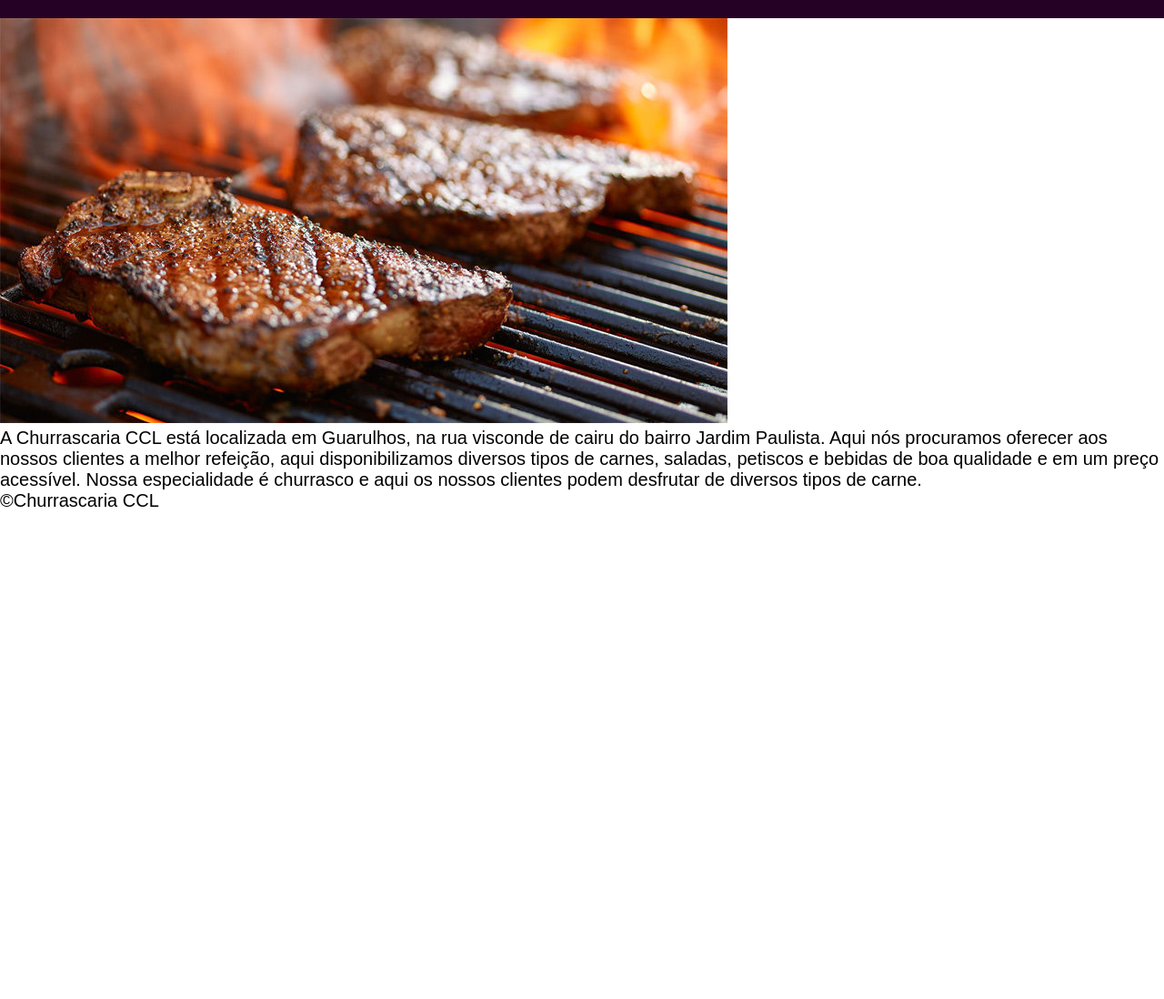
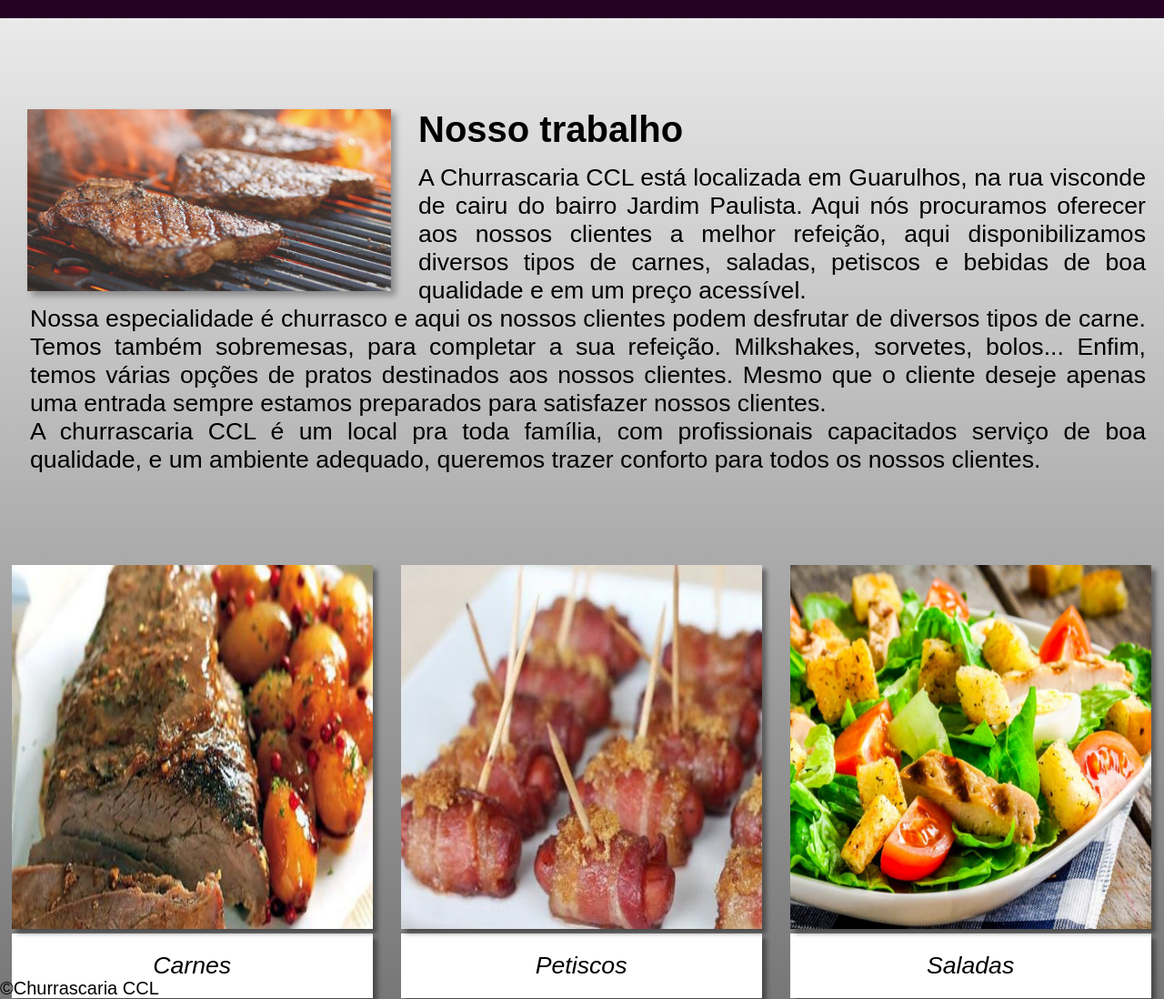
Before and after one commit to mateuscamargodev/treino-javascript1, a plain HTML site: page churrascaria_ccl.html in a window 1280 px wide. Shown: the part 180-1278 px from the top of the page at 91% size. Before the commit the page ends 800 px from the top, so only its background shows below. Drawn offline with Linux system fonts and the light colour scheme.

Commit message:
fazendo as sections da página inicial

```diff
--- a/churrascaria_ccl.css
+++ b/churrascaria_ccl.css
@@ -1,5 +1,6 @@
 body {
     font: normal 20px Arial;
+    background: linear-gradient(#fff, #777);
 }
 
 header {
@@ -34,3 +35,70 @@ nav a {
 nav a:hover {
     color: rgb(4, 199, 4);
 }
+
+.introducao {
+    margin: 100px 0;
+}
+
+#churrasco1 {
+    width: 400px;
+    height: 200px;
+    float: left;
+    margin: 0 30px;
+    opacity: 0.8;
+    box-shadow: 5px 5px 7px rgba(0, 0, 0, 0.400);
+}
+
+#churrasco1:hover {
+    opacity: 1.0;
+}
+
+.caixa-texto1 {
+    text-align: justify;
+    margin: 0 20px;
+    width: 100%;
+    box-sizing: border-box;
+    padding: 0 40px 0 13px;
+}
+
+.titulo-principal {
+    font-weight: bold;
+    font-size: 30pt;
+    margin: 15px 0;
+}
+
+.texto1 {
+    font-size: 20pt;
+}
+
+.container-imagens {
+    margin: 0 1%;
+    display: inline-block;
+    width: 31%;
+    height: 400px;
+}
+
+.container-imagens:hover .imagem {
+    opacity: 0.4;
+}
+
+.container-imagens:hover .legenda-imagem {
+    font-size: 30pt;
+}
+
+.imagem {
+    width: 100%;
+    height: 100%;
+    transition: 0.3s all;
+    box-shadow: 5px 5px 5px rgba(0, 0, 0, 0.400);
+}
+
+.legenda-imagem {
+    background: white;
+    text-align: center;
+    padding: 20px 0;
+    font-style: italic;
+    font-size: 20pt;
+    transition: 0.3s all;
+    box-shadow: 5px 5px 5px rgba(0, 0, 0, 0.400);
+}
--- a/churrascaria_ccl.html
+++ b/churrascaria_ccl.html
@@ -19,20 +19,62 @@
         </nav>
     </header>
     <main>
-        <section class="introdução">
-            <img src="churrasco1.jpg" alt="Churrasco">
+        <section class="introducao">
 
-            <p>
+            <img id="churrasco1" src="churrasco1.jpg" alt="Churrasco">
+
+            <div class="caixa-texto1">
+                <h2 class="titulo-principal">Nosso trabalho</h2>
+
+                <p class="texto1">
                     A Churrascaria CCL está localizada em Guarulhos, na rua visconde
                     de cairu do bairro Jardim Paulista. Aqui nós procuramos oferecer
                     aos nossos clientes a melhor refeição, aqui disponibilizamos
                     diversos tipos de carnes, saladas, petiscos e bebidas de boa
                     qualidade e em um preço acessível.
+                </p>
+                <p class="texto1">
                     Nossa especialidade é churrasco e aqui os nossos clientes podem
                     desfrutar de diversos tipos de carne.
+                    Temos também sobremesas, para completar a sua refeição. Milkshakes, sorvetes,
+                    bolos... Enfim, temos várias opções de pratos destinados aos nossos clientes.
+                    Mesmo que o cliente deseje apenas uma entrada sempre estamos preparados para
+                    satisfazer nossos clientes.
                 </p>
+                <p class="texto1">
+                    A churrascaria CCL é um local pra toda família, com profissionais capacitados
+                    serviço de boa qualidade, e um ambiente adequado, queremos trazer conforto para
+                    todos os nossos clientes.
+                </p>
+            </div>
+        </section>
+
+        <section class="pratos-principais">
+
+            <div class="container-imagens">
+                <img class="imagem" src="Carne.jpg">
+
+                <div class="legenda-imagem">
+                    Carnes
+                </div>
+            </div>
+            <div class="container-imagens">
+                <img class="imagem" src="petiscos.jpg">
+
+                <div class="legenda-imagem">
+                    Petiscos
+                </div>
+            </div>
+            <div class="container-imagens">
+                <img class="imagem" src="Salada.jpg">
+
+                <div class="legenda-imagem">
+                    Saladas
+                </div>
+            </div>
         </section>
     </main>
+
     <footer>
         <p>&copy;Churrascaria CCL</p>
     </footer>
```
Also changed, not shown: Carne.jpg (added), Salada.jpg (added), petiscos.jpg (added). Lines whose indentation alone changed are shown as unchanged.
